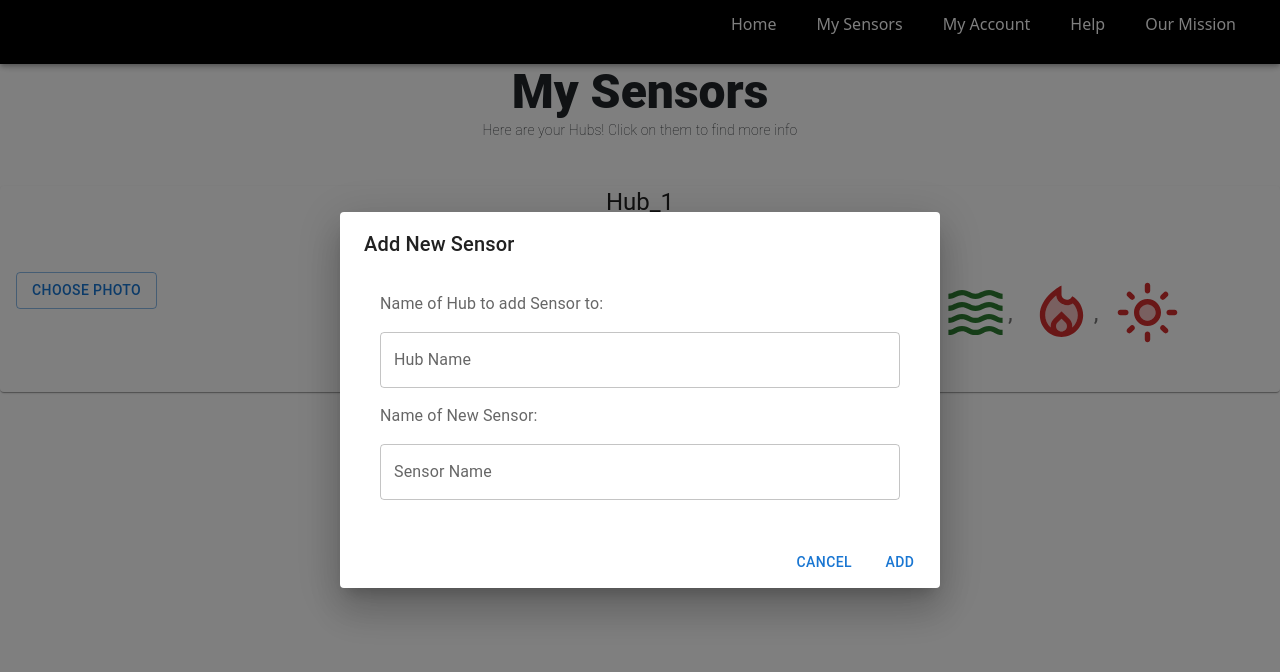
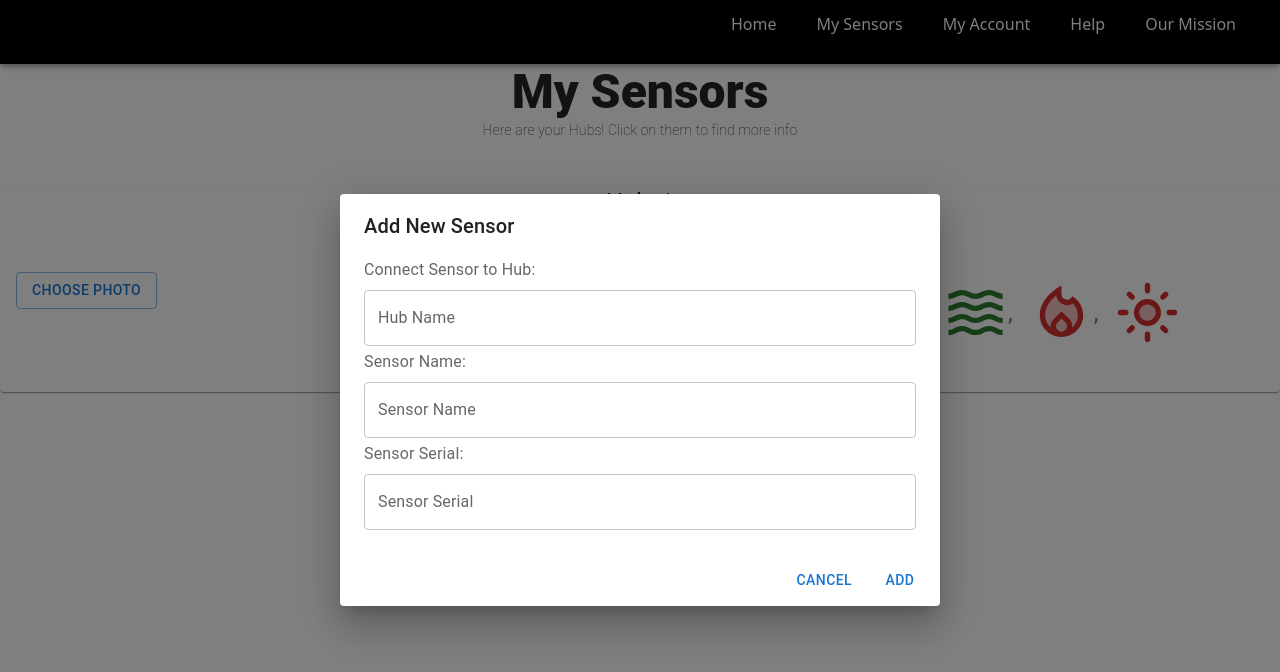
Before and after one commit to Capstone-Projects-2023-Fall/project-garden-sensor-array, a React (Create React App) app in the folder gsa-website/: page /MySensorsPage in a window 1280 px wide. Both pictures are taken after a click on the button "ADD SENSOR". Shown: the top 672 px of the page. Built offline with nearby package versions, Linux system fonts and the light colour scheme; no server answers; the database is empty.

Commit message:
added serial for both add hub and add sensor

```diff
--- a/gsa-website/src/components/Pages/MySensorsPage.js
+++ b/gsa-website/src/components/Pages/MySensorsPage.js
@@ -40,6 +40,8 @@ const MySensorsPage = () => {
 
     const [hubName, setHubName] = useState("");
     const [sensorName, setSensorName] = useState("");
+    const [hubSerial, setHubSerial] = useState("");
+    const [sensorSerial, setSensorSerial] = useState("");
     const [sensorHubName, setSensorHubName] = useState("");
     const [fileBase64, setFileBase64] = useState('');
     const [selectedFile, setSelectedFile] = useState(null);
@@ -48,9 +50,6 @@ const MySensorsPage = () => {
 
     const [userHubNames, setUserHubNames] = useState(["Hub_1"]);
     let addedHubName;
-
-
-
 
     const [hubCardAmount, setHubCardAmount] = useState(1);
     const [openHubModal, setOpenHubModal] = React.useState(false);
@@ -73,10 +72,11 @@ const MySensorsPage = () => {
   };
 
   const handleAddHubCard = () => {
-    const addedHubName = hubName || `Hub_${hubCardAmount}`;
+    const addedHubName = `Name: ${hubName} ${hubSerial} || Hub_${hubCardAmount}`;
     setUserHubNames([...userHubNames, addedHubName]);
     setHubCardAmount(hubCardAmount + 1);
     setHubName('');
+    setHubSerial('');
 
   };
 
@@ -195,8 +195,10 @@ const MySensorsPage = () => {
               <DialogTitle>Add New Hub</DialogTitle>
 
               <DialogContent>
-              <DialogContentText>Add another hub to your account.</DialogContentText>
+              <DialogContentText>Add HUB to Account:</DialogContentText>
               <TextField autoFocus margin="dense" id="hubName" variant="outlined" label="Hub Name" type="hubName" fullWidth value={hubName} onChange={(e) => setHubName(e.target.value)}/>
+              <DialogContentText>Add HUB Serial:</DialogContentText>
+              <TextField autoFocus margin="dense" id="hubSerial" variant="outlined" label="Hub Serial" type="hubSerial" fullWidth value={hubSerial} onChange={(e) => setHubSerial(e.target.value)}/>
               </DialogContent>
 
               <DialogActions>
@@ -216,13 +218,14 @@ const MySensorsPage = () => {
 
 
               <DialogContent>
-                  <Stack spacing={2} margin={2}>
-                      <DialogContentText>Name of Hub to add Sensor to:</DialogContentText>
-                      <TextField autoFocus margin="dense" id="sensorHubName" variant="outlined" label="Hub Name" type="sensorHubName" fullWidth> value={sensorHubName} onChange={(e) => setSensorHubName(e.target.value)}</TextField>
-                      <DialogContentText>Name of New Sensor:</DialogContentText>
-                      <TextField autoFocus margin="dense" id="sensorName" variant="outlined" label="Sensor Name" type="sensorName" fullWidth> value={sensorName} onChange={(e) => setSensorName(e.target.value)}</TextField>
-                  </Stack>
+                <DialogContentText>Connect Sensor to Hub:</DialogContentText>
+                <TextField autoFocus margin="dense" id="hubName" variant="outlined" label="Hub Name" type="hubName" fullWidth value={hubName} onChange={(e) => setHubName(e.target.value)}/>
+                <DialogContentText>Sensor Name:</DialogContentText>
+                <TextField autoFocus margin="dense" id="sensorName" variant="outlined" label="Sensor Name" type="sensorName" fullWidth value={sensorName} onChange={(e) =>setSensorName(e.target.value)}/>
+                <DialogContentText>Sensor Serial:</DialogContentText>
+                <TextField autoFocus margin="dense" id="sensorSerial" variant="outlined" label="Sensor Serial" type="sensorSerial" fullWidth value={sensorSerial} onChange={(e) => setSensorSerial(e.target.value)}/>
               </DialogContent>
+
               <DialogActions>
                 <Button onClick={handleCloseSensorModal}>Cancel</Button>
                 <Button onClick={handleCloseSensorModal}>Add</Button>
```
